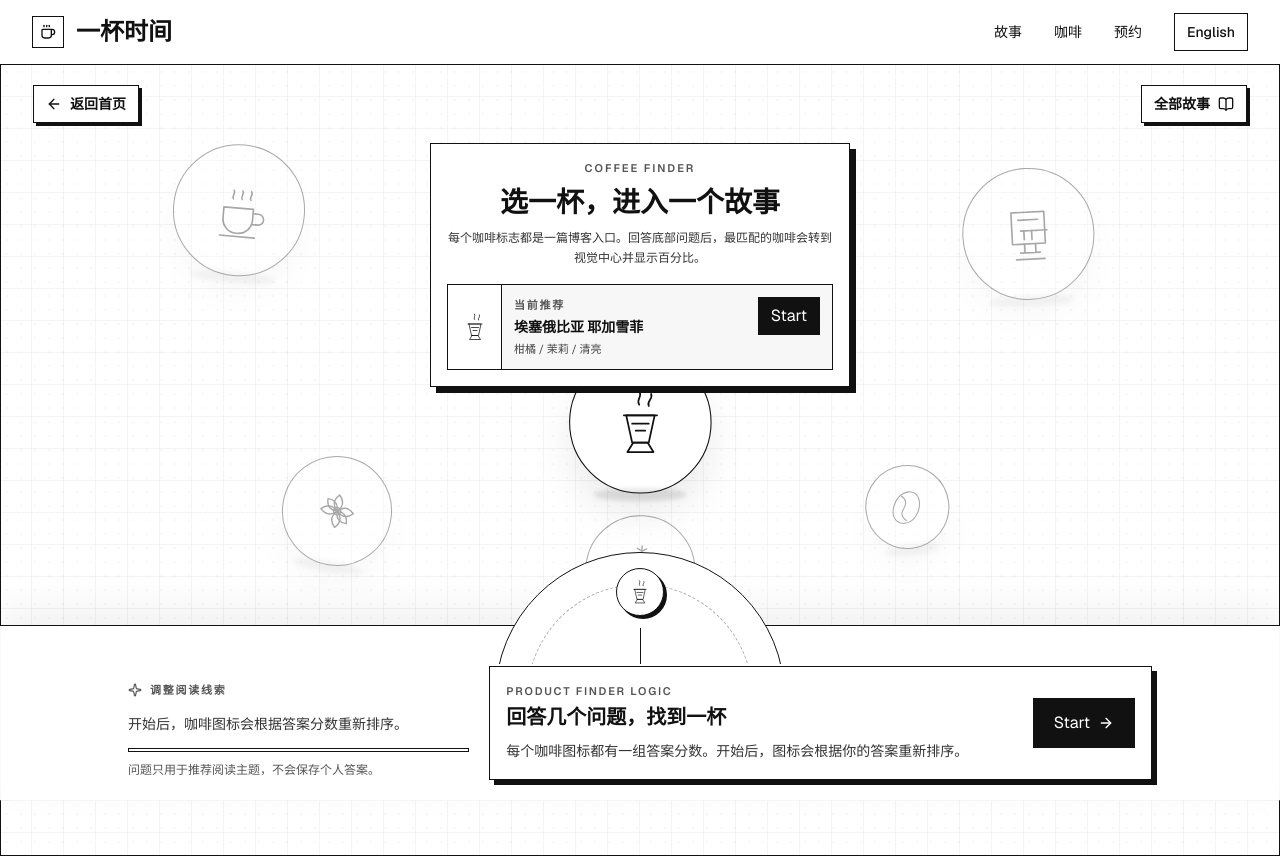
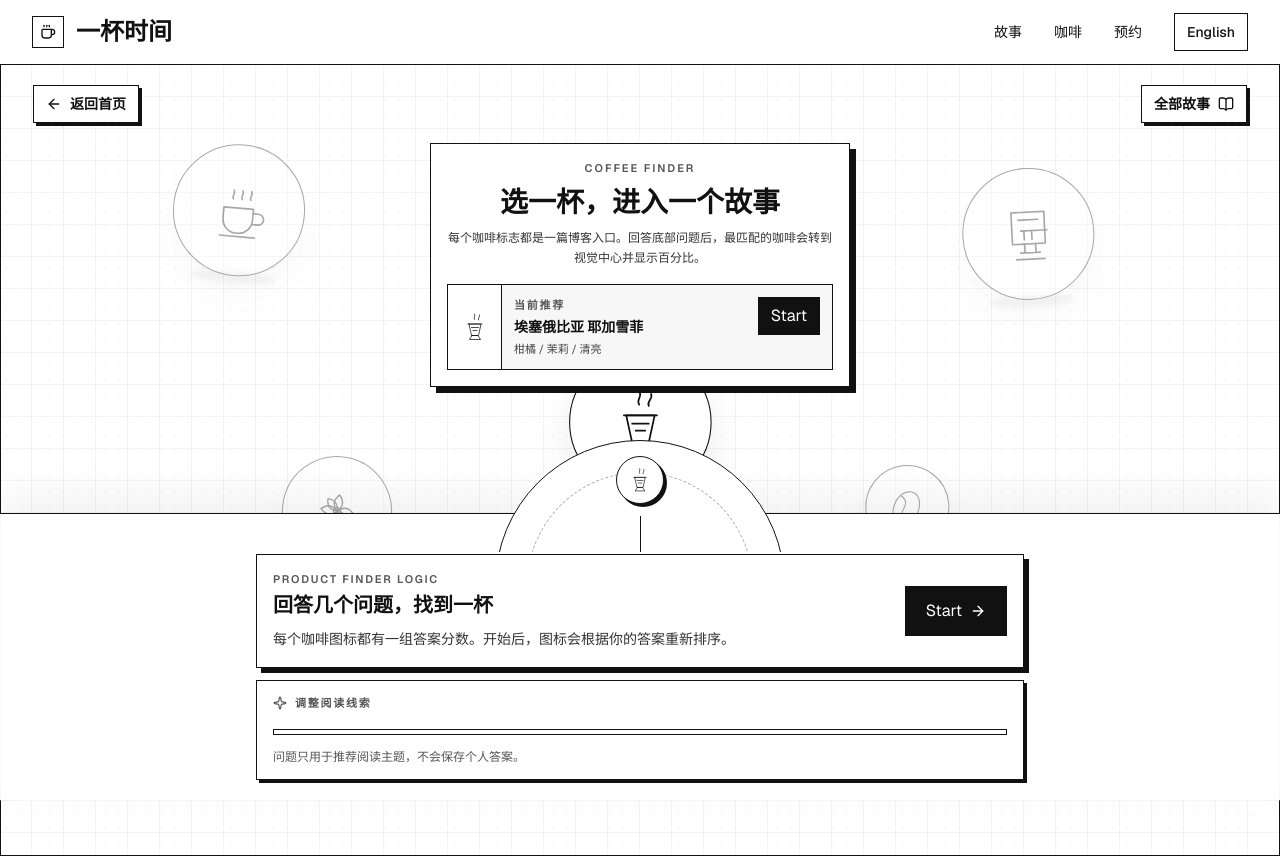
Before and after one commit to Shunnnyyy/yibei-time-site, a Next.js app: page /coffee-finder in a window 1280 px wide. Built offline with nearby package versions, Linux system fonts and the light colour scheme.

Commit message:
Refine coffee finder bottom controls

```diff
--- a/src/components/coffee-finder.tsx
+++ b/src/components/coffee-finder.tsx
@@ -493,41 +493,15 @@ function QuestionDeck({
         </div>
       </div>
 
-      <div className="mx-auto grid max-w-5xl grid-cols-1 gap-5 lg:grid-cols-[0.68fr_1.32fr] lg:items-end">
-        <div>
-          <p className="inline-flex items-center gap-2 text-[11px] font-semibold uppercase tracking-[0.16em] text-[#555]">
-            <Sparkle className="h-3.5 w-3.5" aria-hidden />
-            {isStarted
-              ? locale === "zh"
-                ? "Questionnaire"
-                : "Questionnaire"
-              : copy.controlsTitle}
-          </p>
-          <p className="mt-2 text-sm leading-6 text-[#333]">
-            {isStarted
-              ? locale === "zh"
-                ? `${activeProfile.name[locale]} 现在是 ${activeMatch}% match。`
-                : `${activeProfile.name[locale]} is now a ${activeMatch}% match.`
-              : copy.dialHint}
-          </p>
-          <div className="mt-3 h-1 border border-[#111] bg-white">
-            <div
-              className="h-full bg-[#111] transition-[width]"
-              style={{ width: `${isStarted ? progress : 0}%` }}
-            />
-          </div>
-          <p className="mt-2 text-xs leading-5 text-[#555]">
-            {isStarted
-              ? `${String(Math.min(questionIndex + 1, questions.length)).padStart(
-                  2,
-                  "0",
-                )} / ${String(questions.length).padStart(2, "0")}`
-              : copy.helperText}
-          </p>
-        </div>
-
-        <div className="border border-[#111] bg-white p-4 shadow-[5px_5px_0_#111]">
+      <div className="mx-auto flex max-w-3xl flex-col gap-3">
         {!isStarted ? (
+            <motion.div
+              key="start"
+              initial={{ opacity: 0, y: 14 }}
+              animate={{ opacity: 1, y: 0 }}
+              transition={{ duration: 0.18, ease: "easeOut" }}
+              className="border border-[#111] bg-white p-4 shadow-[5px_5px_0_#111]"
+            >
               <div className="grid gap-3 sm:grid-cols-[1fr_auto] sm:items-center">
                 <div>
                   <p className="text-[11px] font-semibold uppercase tracking-[0.16em] text-[#555]">
@@ -551,8 +525,15 @@ function QuestionDeck({
                   <ArrowRight className="h-4 w-4" aria-hidden />
                 </button>
               </div>
+            </motion.div>
           ) : (
-            <div>
+            <motion.div
+              key={question.id}
+              initial={{ opacity: 0, y: 16 }}
+              animate={{ opacity: 1, y: 0 }}
+              transition={{ duration: 0.18, ease: "easeOut" }}
+              className="border border-[#111] bg-white p-4 shadow-[5px_5px_0_#111]"
+            >
               <div className="flex flex-wrap items-start justify-between gap-3">
                 <div>
                   <p className="text-[11px] font-semibold uppercase tracking-[0.16em] text-[#555]">
@@ -566,14 +547,14 @@ function QuestionDeck({
                     {question.hint[locale]}
                   </p>
                 </div>
-                <button
-                  type="button"
-                  className="inline-flex items-center gap-2 border border-[#111] bg-white px-3 py-2 text-xs font-semibold text-[#111] transition hover:bg-[#111] hover:text-white"
-                  onClick={onReset}
-                >
-                  <RotateCcw className="h-3.5 w-3.5" aria-hidden />
-                  {locale === "zh" ? "重来" : "Reset"}
-                </button>
+                <div className="border border-[#111] bg-[#f7f7f7] px-3 py-2 text-right">
+                  <p className="text-[10px] font-semibold uppercase tracking-[0.14em] text-[#555]">
+                    Match
+                  </p>
+                  <p className="text-sm font-semibold text-[#111]">
+                    {activeMatch}%
+                  </p>
+                </div>
               </div>
 
               <div className="mt-4 grid grid-cols-1 gap-2 sm:grid-cols-2 lg:grid-cols-4">
@@ -597,8 +578,37 @@ function QuestionDeck({
                   );
                 })}
               </div>
+            </motion.div>
+          )}
 
-              <div className="mt-4 flex items-center justify-between">
+        <div className="border border-[#111] bg-white px-4 py-3 shadow-[3px_3px_0_#111]">
+          <p className="inline-flex items-center gap-2 text-[11px] font-semibold uppercase tracking-[0.16em] text-[#555]">
+            <Sparkle className="h-3.5 w-3.5" aria-hidden />
+            {isStarted
+              ? locale === "zh"
+                ? "Questionnaire"
+                : "Questionnaire"
+              : copy.controlsTitle}
+          </p>
+          <div className="mt-3 h-1.5 border border-[#111] bg-white">
+            <div
+              className="h-full bg-[#111] transition-[width] duration-300 ease-out"
+              style={{ width: `${isStarted ? progress : 0}%` }}
+            />
+          </div>
+          <div className="mt-3 flex flex-wrap items-center justify-between gap-3">
+            <p className="text-xs leading-5 text-[#555]">
+              {isStarted
+                ? `${String(
+                    Math.min(questionIndex + 1, questions.length),
+                  ).padStart(2, "0")} / ${String(questions.length).padStart(
+                    2,
+                    "0",
+                  )} · ${activeProfile.name[locale]} · ${activeMatch}% match`
+                : copy.helperText}
+            </p>
+            <div className="flex items-center gap-3">
+              {isStarted ? (
                 <button
                   type="button"
                   className="border-b border-[#111] text-sm font-semibold text-[#111] disabled:border-transparent disabled:text-[#999]"
@@ -607,6 +617,18 @@ function QuestionDeck({
                 >
                   ← Back
                 </button>
+              ) : null}
+              {isStarted ? (
+                <button
+                  type="button"
+                  className="inline-flex items-center gap-2 border border-[#111] bg-white px-3 py-2 text-xs font-semibold text-[#111] transition hover:bg-[#111] hover:text-white"
+                  onClick={onReset}
+                >
+                  <RotateCcw className="h-3.5 w-3.5" aria-hidden />
+                  {locale === "zh" ? "重来" : "Reset"}
+                </button>
+              ) : null}
+              {isStarted ? (
                 <Link
                   href={withLocale(`/stories/${activeProfile.storySlug}`, locale)}
                   className="inline-flex items-center gap-2 border border-[#111] bg-white px-3 py-2 text-sm font-semibold text-[#111] transition hover:bg-[#111] hover:text-white"
@@ -614,9 +636,9 @@ function QuestionDeck({
                   {copy.openStory}
                   <ArrowRight className="h-4 w-4" aria-hidden />
                 </Link>
+              ) : null}
             </div>
           </div>
-          )}
         </div>
       </div>
     </div>
```
Lines whose indentation alone changed are shown as unchanged.
